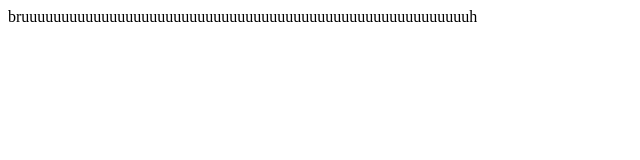
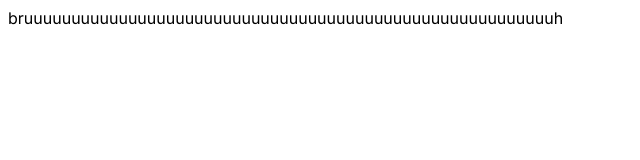
Before and after one commit to xQandStuff/xqandstuff.github.io, a plain HTML site: page index.html in a window 1280 px wide. Shown: the whole page, without its empty margins (0-640 px from the left). Drawn offline with nearby package versions, Linux system fonts and the light colour scheme.

Commit message:
Update index.html

```diff
--- a/index.html
+++ b/index.html
@@ -1,8 +1,14 @@
 <!DOCTYPE html>
 <html>
-  <head></head>
+  <head>
+    <link rel="preconnect" href="https://fonts.googleapis.com">
+    <link rel="preconnect" href="https://fonts.gstatic.com" crossorigin>
+    <link href="https://fonts.googleapis.com/css2?family=Inter:wght@200;400;800&display=swap" rel="stylesheet">
+    <link rel="stylesheet" href="https://fonts.googleapis.com/css2?family=Material+Symbols+Outlined:opsz,wght,FILL,GRAD@20..48,100..700,0..1,-50..200" />
+    <link rel="stylesheet" href="main/!main.css">
+  </head>
   <body>
-    <div id="bar">
+    <div id="bar" style="font-family:Inter;">
       bruuuuuuuuuuuuuuuuuuuuuuuuuuuuuuuuuuuuuuuuuuuuuuuuuuuuuuuuh
     </div>
   </body>
```
